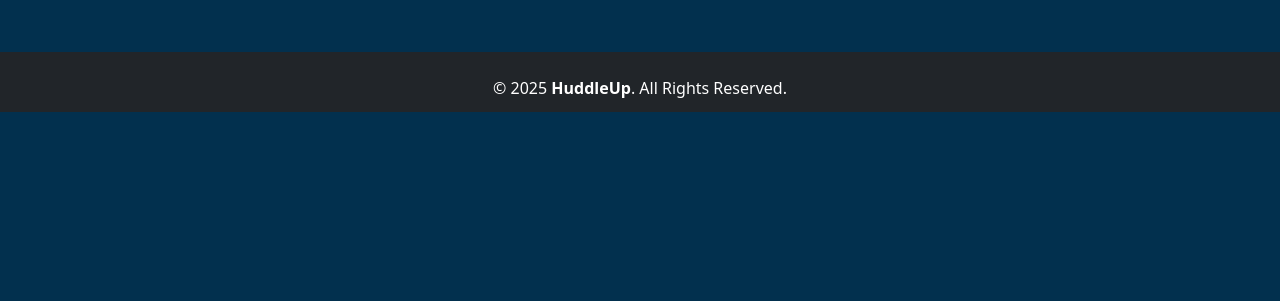
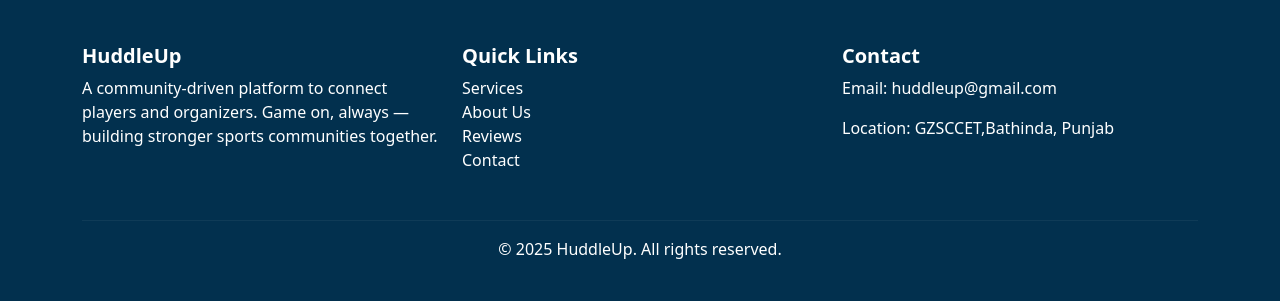
Before and after one commit to Aonepreet/A1sports, a website: page publicproject/index.html in a window 1280 px wide. Shown: the part 2726-3027 px from the top of the page. Before the commit the page ends 2838 px from the top, so only its background shows below. Drawn offline with nearby package versions, Linux system fonts and the light colour scheme.

Commit message:
Update index.html

```diff
--- a/publicproject/index.html
+++ b/publicproject/index.html
@@ -642,14 +642,46 @@ $("#txtpwd").keyup(function () {
     </div>
   </div>
 
-  <!--FOOTER-->
+  <!-- FOOTER -->
+<footer style="background-color: rgb(2, 48, 78);; color: white; padding: 40px 0;">
+  <div class="container">
+    <div class="row">
 
-  <footer class="bg-dark text-white pt-4 pb-2 mt-5">
-  <div class="container text-center">
-    <p class="mb-1">&copy; 2025 <strong>HuddleUp</strong>. All Rights Reserved.</p>
+      <!-- About Section -->
+      <div class="col-md-4 mb-3">
+        <h5 class="fw-bold">HuddleUp</h5>
+        <p>
+          A community-driven platform to connect players and organizers.
+          Game on, always — building stronger sports communities together.
+        </p>
+      </div>
 
+      <!-- Quick Links -->
+      <div class="col-md-4 mb-3">
+        <h5 class="fw-bold">Quick Links</h5>
+        <ul class="list-unstyled">
+          <li><a href="#section1" class="text-white text-decoration-none">Services</a></li>
+          <li><a href="#section2" class="text-white text-decoration-none">About Us</a></li>
+          <li><a href="#reviews" class="text-white text-decoration-none">Reviews</a></li>
+          <li><a href="#section3" class="text-white text-decoration-none">Contact</a></li>
+        </ul>
+      </div>
+
+      <!-- Contact -->
+      <div class="col-md-4 mb-3">
+        <h5 class="fw-bold">Contact</h5>
+        <p>Email: <a href="mailto:huddleup@gmail.com" class="text-white text-decoration-none">huddleup@gmail.com</a></p>
+        <p>Location: GZSCCET,Bathinda, Punjab</p>
+      </div>
+
+    </div>
+    <hr style="border-color: rgba(255,255,255,0.2);">
+    <div class="text-center">
+      <p class="mb-0">© 2025 HuddleUp. All rights reserved.</p>
+    </div>
   </div>
 </footer>
+
   <!--SIGNUP MODAL-->
   <!-- (Your existing signup modal code unchanged) -->
 
```
